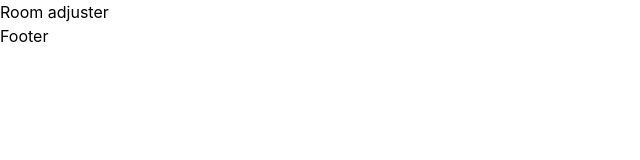
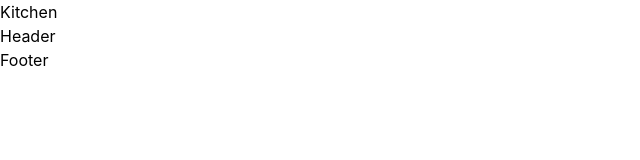
Before and after one commit to rts-cmk-wu06/smartlight-ui-WilliamDeckmann, a React (Create React App) app: page /kitchen in a window 1280 px wide. Shown: the top 160 px of the page, without its empty margins (0-640 px from the left). Built offline with nearby package versions, Linux system fonts and the light colour scheme.

Commit message:
Add page names

```diff
--- a/src/pages/RoomAdjuster.js
+++ b/src/pages/RoomAdjuster.js
@@ -1,7 +1,14 @@
-const RoomAdjuster = () => {
+// Templates
+import { filterProps } from "framer-motion";
+import Header from "../templates/Header";
+
+const RoomAdjuster = (props) => {
     return (
         <div className="RoomAdjuster">
-            Room adjuster
+            {props.name}
+            <Header>
+                Header
+            </Header>
         </div>
     );
 }
--- a/src/templates/App.js
+++ b/src/templates/App.js
@@ -15,12 +15,12 @@ function App() {
       <Main>
         <Routes>
           <Route exact path="/" element={<ControlPanel />} />
-          <Route exact path="/bed-room" element={<RoomAdjuster />} />
-          <Route exact path="/living-room" element={<RoomAdjuster />} />
-          <Route exact path="/kitchen" element={<RoomAdjuster />} />
-          <Route exact path="/bathroom" element={<RoomAdjuster />} />
-          <Route exact path="/outdoor" element={<RoomAdjuster />} />
-          <Route exact path="/balcony" element={<RoomAdjuster />} />
+          <Route exact path="/bed-room" element={<RoomAdjuster name="Bed Room" />} />
+          <Route exact path="/living-room" element={<RoomAdjuster name="Living Room" />} />
+          <Route exact path="/kitchen" element={<RoomAdjuster name="Kitchen" />} />
+          <Route exact path="/bathroom" element={<RoomAdjuster name="Bathroom" />} />
+          <Route exact path="/outdoor" element={<RoomAdjuster name="Outdoor" />} />
+          <Route exact path="/balcony" element={<RoomAdjuster name="Balcony" />} />
           <Route path="*" element="Nothing found..." />
         </Routes>
       </Main>
```
